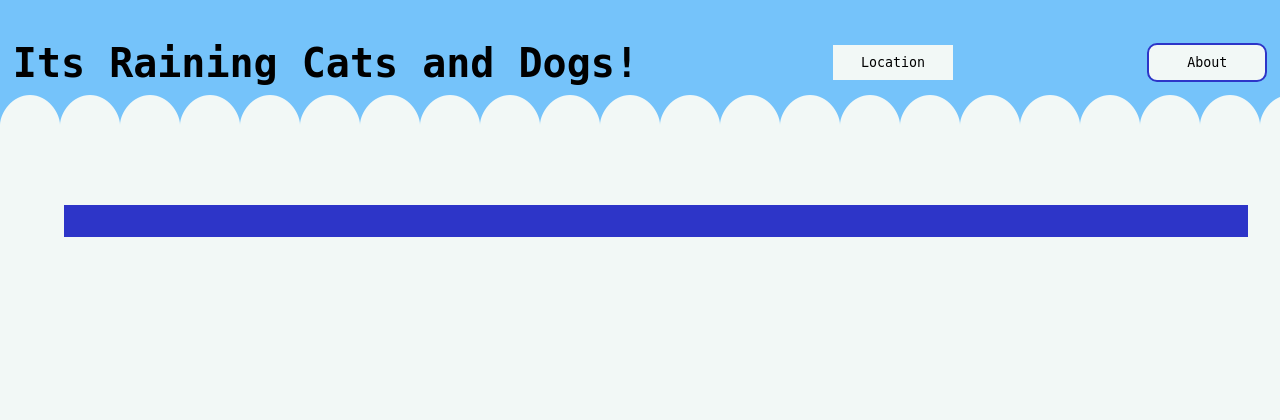
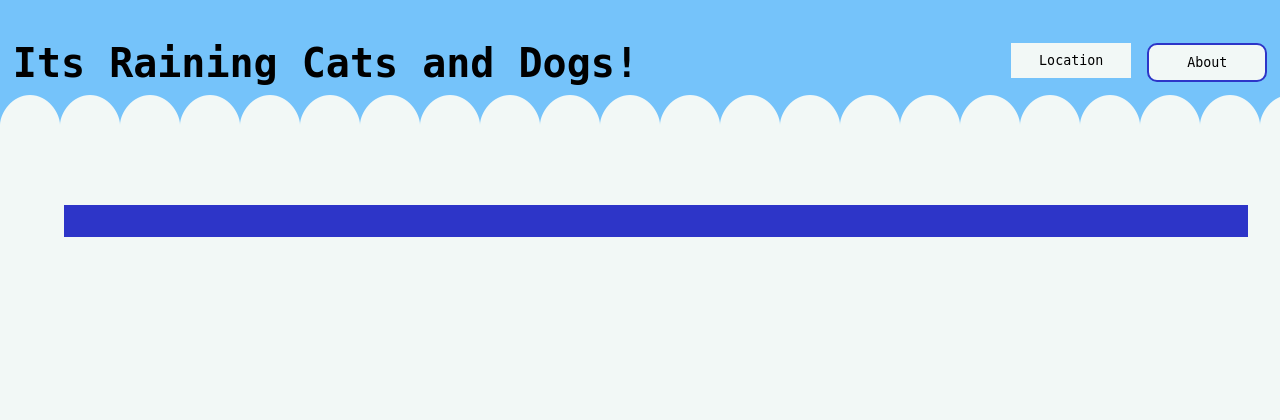
Before and after one commit to I-Lovell/raining-cats-and-dogs, a Flask app: template templates/index.html in a window 1280 px wide. Shown: the top 420 px of the page. Run offline with Flask 3, Linux system fonts and the light colour scheme; the template is opened without the code that fills it, so the values that code supplies are empty.

Commit message:
buttons are now sit next to each other on right side of screen

```diff
--- a/static/style.css
+++ b/static/style.css
@@ -52,6 +52,12 @@ body {
 .header h1 {
     text-align: center;
     font-size: 2.5rem;
+}
+
+.menu-buttons {
+    display: flex;
+    justify-content: space-between;
+    gap: 1rem;
 }
 
 .dropdown button {
@@ -159,7 +165,7 @@ it stops everything looking messy when you scroll left to right */
     background: linear-gradient(to left, #2d35c8 100%, transparent 100%);
 }
 
-/* Styling for an individual day inside the way layout
+/* Styling for an individual day inside the week layout
 each day element is also a grid! */
 .day {
     min-height: 20rem;
--- a/templates/index.html
+++ b/templates/index.html
@@ -11,14 +11,17 @@
 <div class="header">
     <h1>Its Raining Cats and Dogs!</h1>
 
-    <div class="dropdown">
-        <button>Location</button>
-        <div class="content">
-            <a href="">London</a>
+    <div class="menu-buttons">
+        <div class="dropdown">
+            <button>Location</button>
+            <div class="content">
+                <a href="">London</a>
+            </div>
+        </div>
+        <div class="about-home-button">
+            <a href="http://127.0.0.1:5001/about"><button type="button">About</button></a>
         </div>
     </div>
-
-    <div class="about-home-button"><a href="http://127.0.0.1:5001/about"><button type="button">About</button></a></div>
 </div>
 
     <div class="week-layout-wrapper">
```
